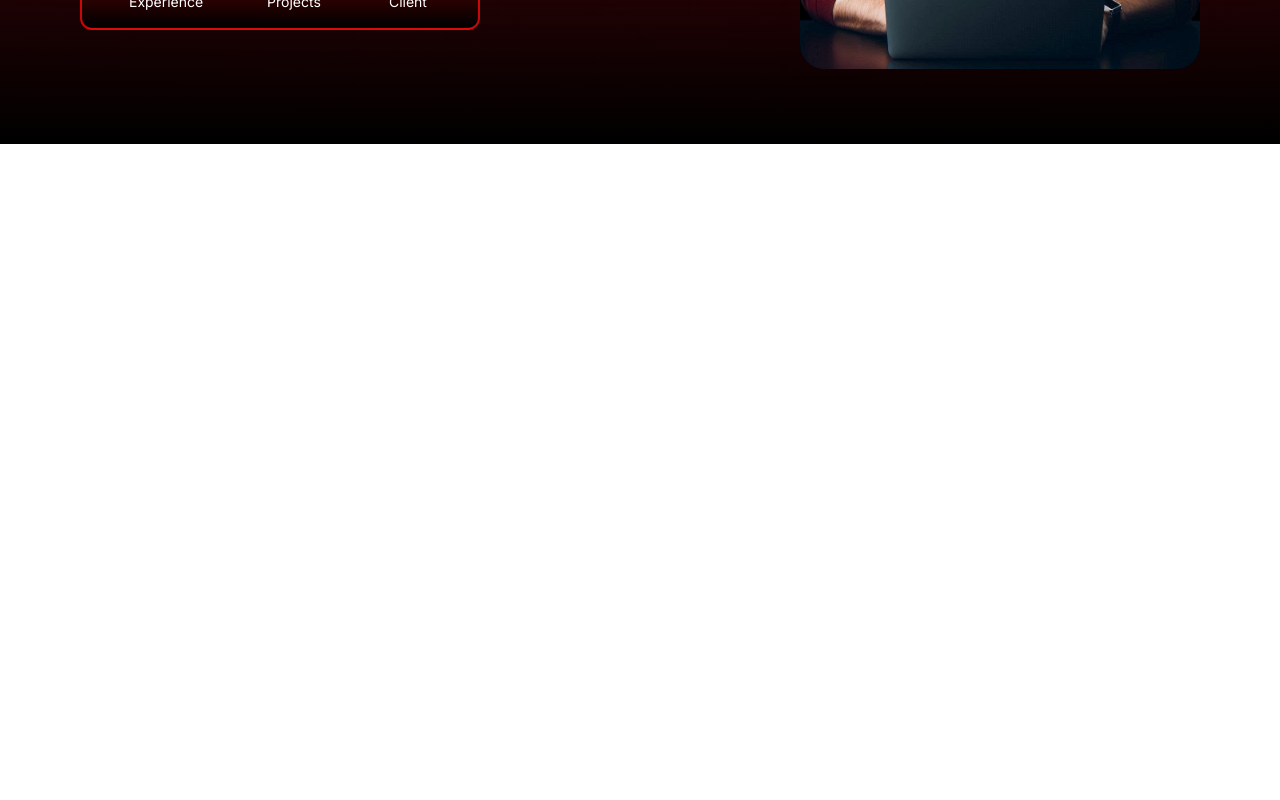
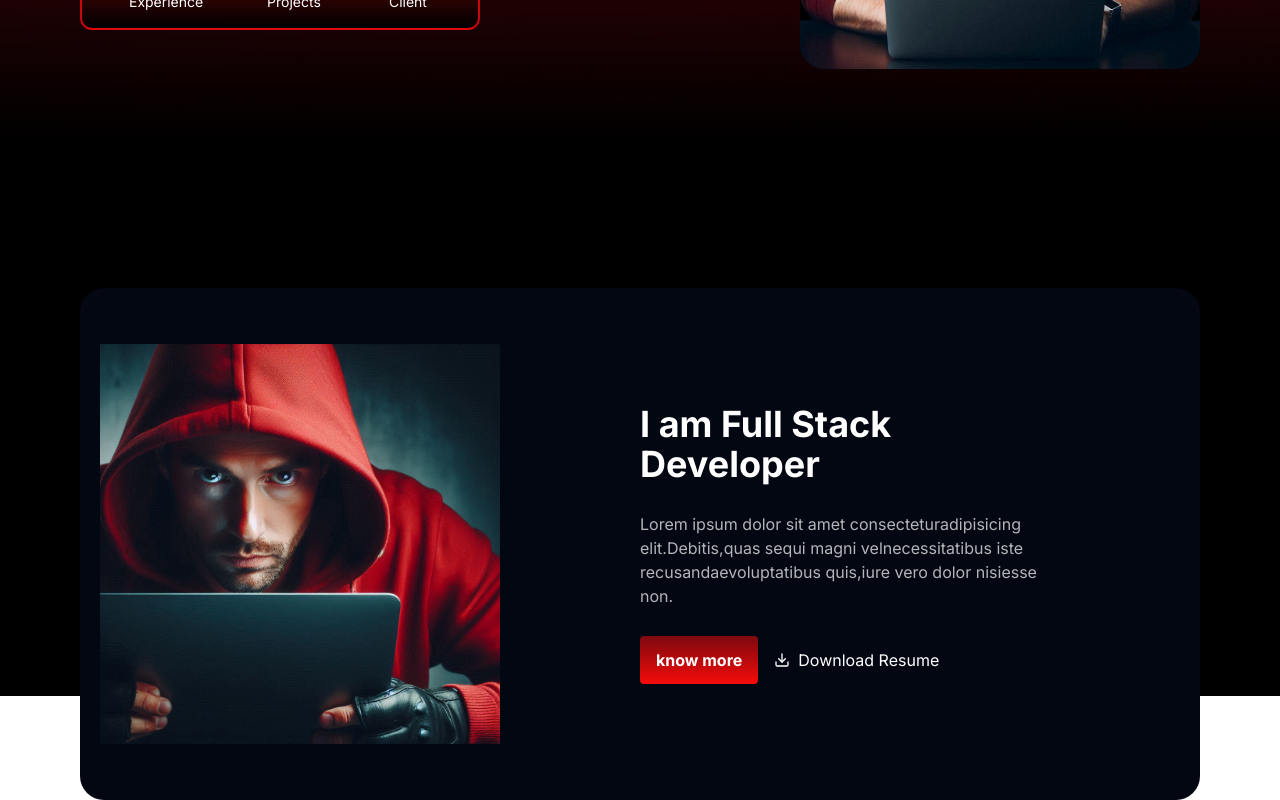
Before and after one commit to weianke/head-sound, a Next.js app: page / in a window 1280 px wide. Shown: the part 586-1386 px from the top of the page. Before the commit the page ends 800 px from the top, so only its background shows below. Built offline with nearby package versions, Linux system fonts and the light colour scheme.

Commit message:
feat: 完成banner

```diff
--- a/src/app/page.js
+++ b/src/app/page.js
@@ -1,3 +1,4 @@
+import Banner from "@/components/Banner/Banner";
 import Hero from "@/components/Hero/Hero";
 import Navbar from "@/components/Navbar/Navbar";
 
@@ -6,6 +7,7 @@ const page = () => {
     <main>
       <Navbar />
       <Hero />
+      <Banner />
     </main>
   );
 };
--- /dev/null
+++ b/src/components/Banner/Banner.jsx
@@ -0,0 +1,54 @@
+import Image from "next/image";
+import Grains from "../../assets/grains.png";
+import BannerImg from "../../assets/man2.jpeg";
+// import {motion} from 'framer-motion';
+import { FiDownload } from "react-icons/fi";
+
+const bgGrains = {
+  backgroundImage: `url(${Grains})`,
+  backgroundPosition: "center",
+};
+const Banner = () => {
+  return (
+    <section className="bg-black text-white">
+      <div className="container pb-10">
+        <div
+          style={bgGrains}
+          className="bg-gray-950 rounded-3xl py-14 px-5 grid grid-cols-1 md:grid-cols-2 space-y-2 md:space-y-0 translate-y-36"
+        >
+          {/*banner image*/}
+          <div className="flex items-end">
+            <Image
+              src={BannerImg}
+              alt="banner image"
+              className="w-[300px] lg:w-[400px]"
+            />
+          </div>
+          {/*info*/}
+          <div className="flex flex-col justify-center">
+            <div className="text-left space-y-7 lg:max-w-[400px]">
+              <h1 className="text-3xl lg:text-4xl font-bold">
+                I am Full Stack Developer
+              </h1>
+              <p className="text-white/70">
+                Lorem ipsum dolor sit amet consecteturadipisicing
+                elit.Debitis,quas sequi magni velnecessitatibus iste
+                recusandaevoluptatibus quis,iure vero dolor nisiesse non.
+              </p>
+              <div className="flex items-center gap-4">
+                <button className="btn text-xs py-3 md:text-base">
+                  know more
+                </button>
+                <button className="btn-outline text-xs md:text-base flex items-center gap-2 md:py-3">
+                  <FiDownload /> Download Resume
+                </button>
+              </div>
+            </div>
+          </div>
+        </div>
+      </div>
+    </section>
+  );
+};
+
+export default Banner;
```
